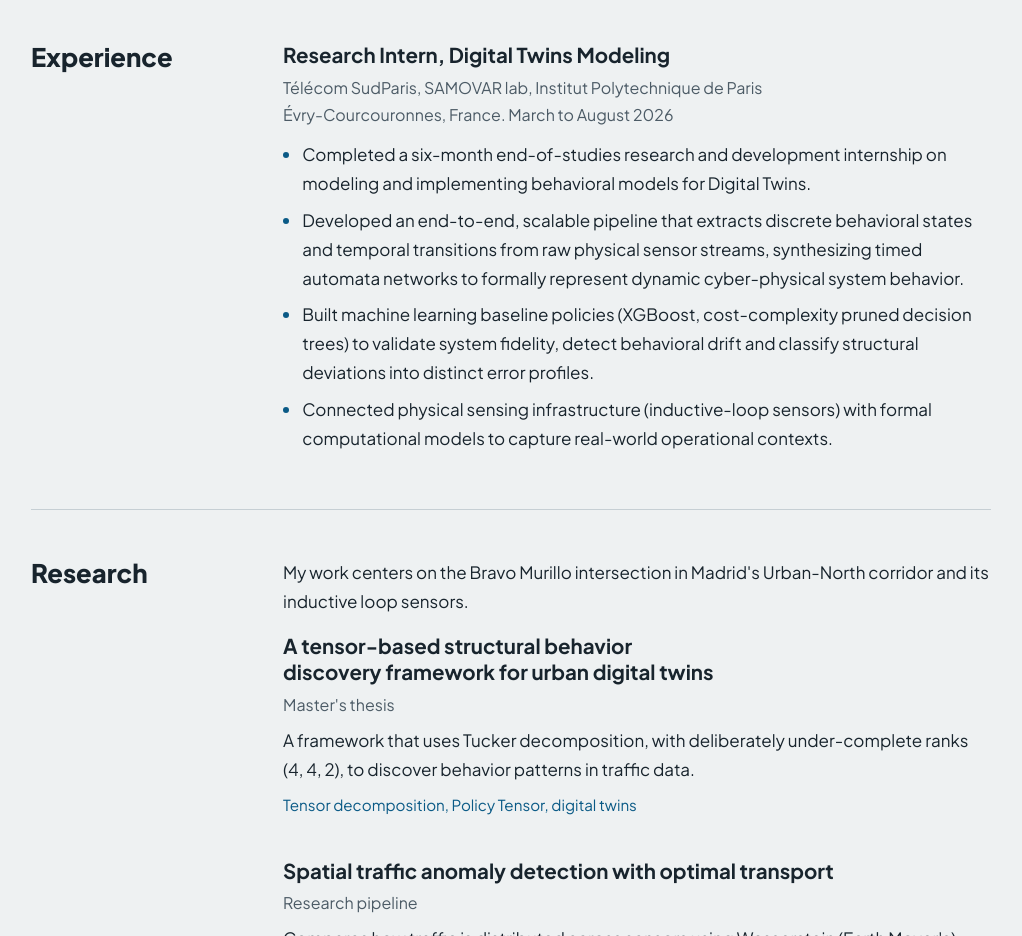
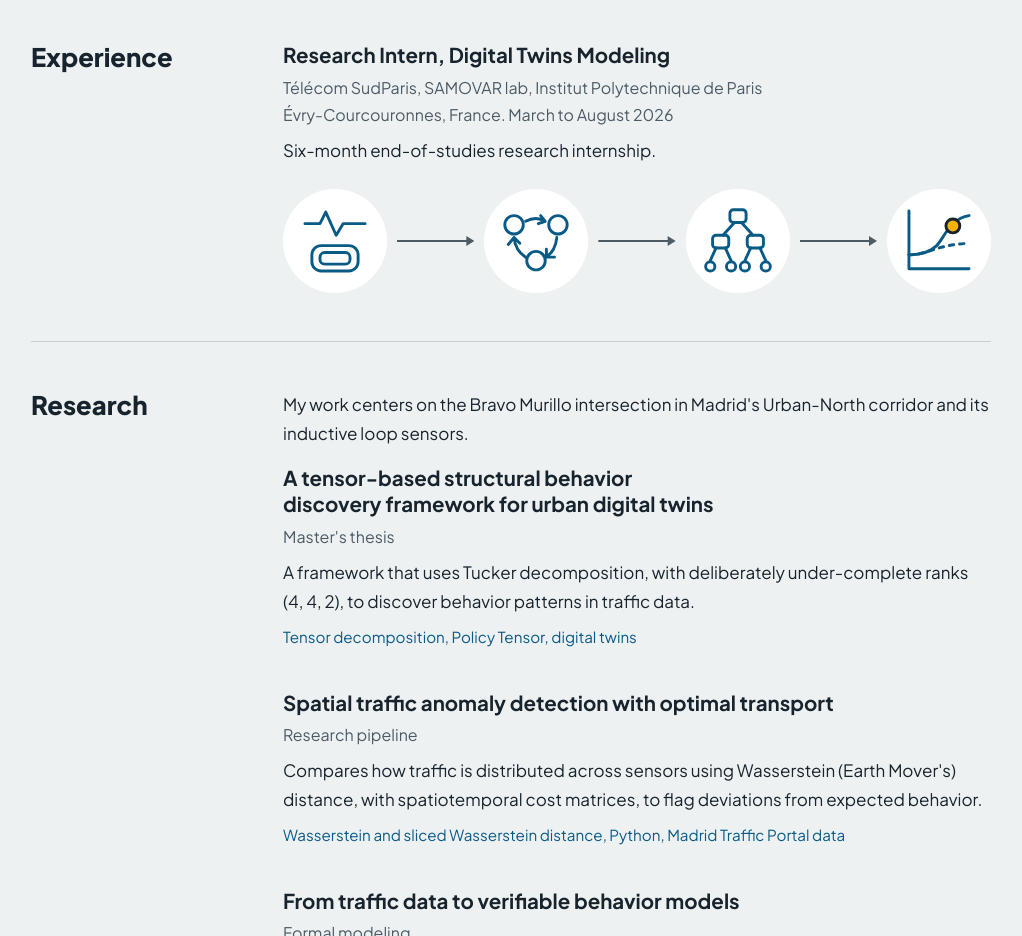
Before and after one commit to aliallouf/aliallouf.github.io, a plain HTML site: page index.html in a window 1280 px wide. Shown: the part 1360-2296 px from the top of the page, without its empty margins (129-1151 px from the left). Drawn offline with Linux system fonts and the light colour scheme.

Commit message:
Add files via upload

```diff
--- a/assets/style.css
+++ b/assets/style.css
@@ -47,9 +47,12 @@ h1 { margin: 0 0 1.5rem; max-width: 19ch; font-weight: 800; font-size: clamp(2.1
 .tech svg { width: 48px; height: 48px; fill: none; stroke: var(--link); stroke-width: 2.5; stroke-linecap: round; stroke-linejoin: round; overflow: visible; }
 .tech h3 { margin-top: 0.75rem; font-size: 1.05rem; }
 .tech p { margin: 0.35rem 0 0; color: var(--muted); font-size: 0.95rem; line-height: 1.6; }
-.points { margin: 0.75rem 0 0; padding-left: 1.2rem; }
-.points li { margin-bottom: 0.5rem; }
-.points li::marker { color: var(--link); }
+.flow { list-style: none; margin: 1.5rem 0 0; padding: 0; display: flex; align-items: center; }
+.flow li { display: flex; align-items: center; }
+.flow li + li { flex: 1; }
+.flow li + li::before { content: ""; flex: 1; min-width: 10px; height: 10px; margin-inline: clamp(3px, 1vw, 10px); background: var(--muted); clip-path: polygon(0 4px, calc(100% - 8px) 4px, calc(100% - 8px) 0, 100% 50%, calc(100% - 8px) 100%, calc(100% - 8px) 6px, 0 6px); }
+.flow svg { width: clamp(48px, 13vw, 104px); height: auto; aspect-ratio: 1; background: #fff; border-radius: 50%; fill: none; stroke: var(--link); stroke-width: 2.5; stroke-linecap: round; stroke-linejoin: round; }
+.flow .alert { fill: var(--marking); stroke: var(--ink); }
 
 .block { display: grid; grid-template-columns: 220px 1fr; gap: 2rem; padding-block: 3rem; border-top: 1px solid var(--rule); scroll-margin-top: 1rem; }
 h2 { margin: 0; font-size: 1.6rem; font-weight: 800; line-height: 1.2; }
@@ -81,6 +84,9 @@ footer { padding-block: 2rem 3rem; border-top: 1px solid var(--rule); color: var
 @media (max-width: 460px) {
   .tech ul { grid-template-columns: minmax(0, 1fr); }
 }
+@media (max-width: 360px) {
+  h1 { font-size: 1.65rem; }
+}
 @media (prefers-reduced-motion: reduce) {
   html { scroll-behavior: auto; }
 }
--- a/index.html
+++ b/index.html
@@ -92,12 +92,13 @@
         <article>
           <h3>Research Intern, Digital Twins Modeling</h3>
           <p class="kind">Télécom SudParis, SAMOVAR lab, Institut Polytechnique de Paris<br>Évry-Courcouronnes, France. March to August 2026</p>
-          <ul class="points">
-            <li>Completed a six-month end-of-studies research and development internship on modeling and implementing behavioral models for Digital Twins.</li>
-            <li>Developed an end-to-end, scalable pipeline that extracts discrete behavioral states and temporal transitions from raw physical sensor streams, synthesizing timed automata networks to formally represent dynamic cyber-physical system behavior.</li>
-            <li>Built machine learning baseline policies (XGBoost, cost-complexity pruned decision trees) to validate system fidelity, detect behavioral drift and classify structural deviations into distinct error profiles.</li>
-            <li>Connected physical sensing infrastructure (inductive-loop sensors) with formal computational models to capture real-world operational contexts.</li>
-          </ul>
+          <p>Six-month end-of-studies research internship.</p>
+          <ol class="flow" aria-label="Internship workflow">
+            <li><svg viewBox="-13 -13 90 90" role="img" aria-label="Signals from inductive loop sensors in the road"><path d="M6 17h13l5-10 9 20 6-10h19"/><rect x="12" y="36" width="40" height="22" rx="8"/><rect x="19" y="42" width="26" height="10" rx="4"/></svg></li>
+            <li><svg viewBox="-13 -13 90 90" role="img" aria-label="Behavioral states and timed transitions"><circle cx="13" cy="18" r="8"/><circle cx="51" cy="18" r="8"/><circle cx="32" cy="49" r="8"/><path d="M23 15q9-5 17 0M36 10l4 5-6 2M50 29q-1 11-9 17M41 39v7h7M23 46q-9-6-10-17M8 35l5-6 5 5"/></svg></li>
+            <li><svg viewBox="-13 -13 90 90" role="img" aria-label="Machine learning baseline models"><rect x="25" y="5" width="14" height="11" rx="3"/><rect x="10" y="27" width="14" height="11" rx="3"/><rect x="40" y="27" width="14" height="11" rx="3"/><path d="M29 16 19 27M35 16l10 11M13 38l-5 11M21 38l5 11M43 38l-5 11M51 38l5 11"/><circle cx="8" cy="54" r="4"/><circle cx="26" cy="54" r="4"/><circle cx="38" cy="54" r="4"/><circle cx="56" cy="54" r="4"/></svg></li>
+            <li><svg viewBox="-13 -13 90 90" role="img" aria-label="Detection and classification of behavioral drift"><path d="M6 6v50h52"/><path d="M6 44c16 0 24-9 52-10" stroke-dasharray="4 5"/><path d="M6 44c10 0 18-2 24-8s12-24 28-26"/><circle class="alert" cx="44" cy="19" r="6"/></svg></li>
+          </ol>
         </article>
       </div>
     </section>
```
